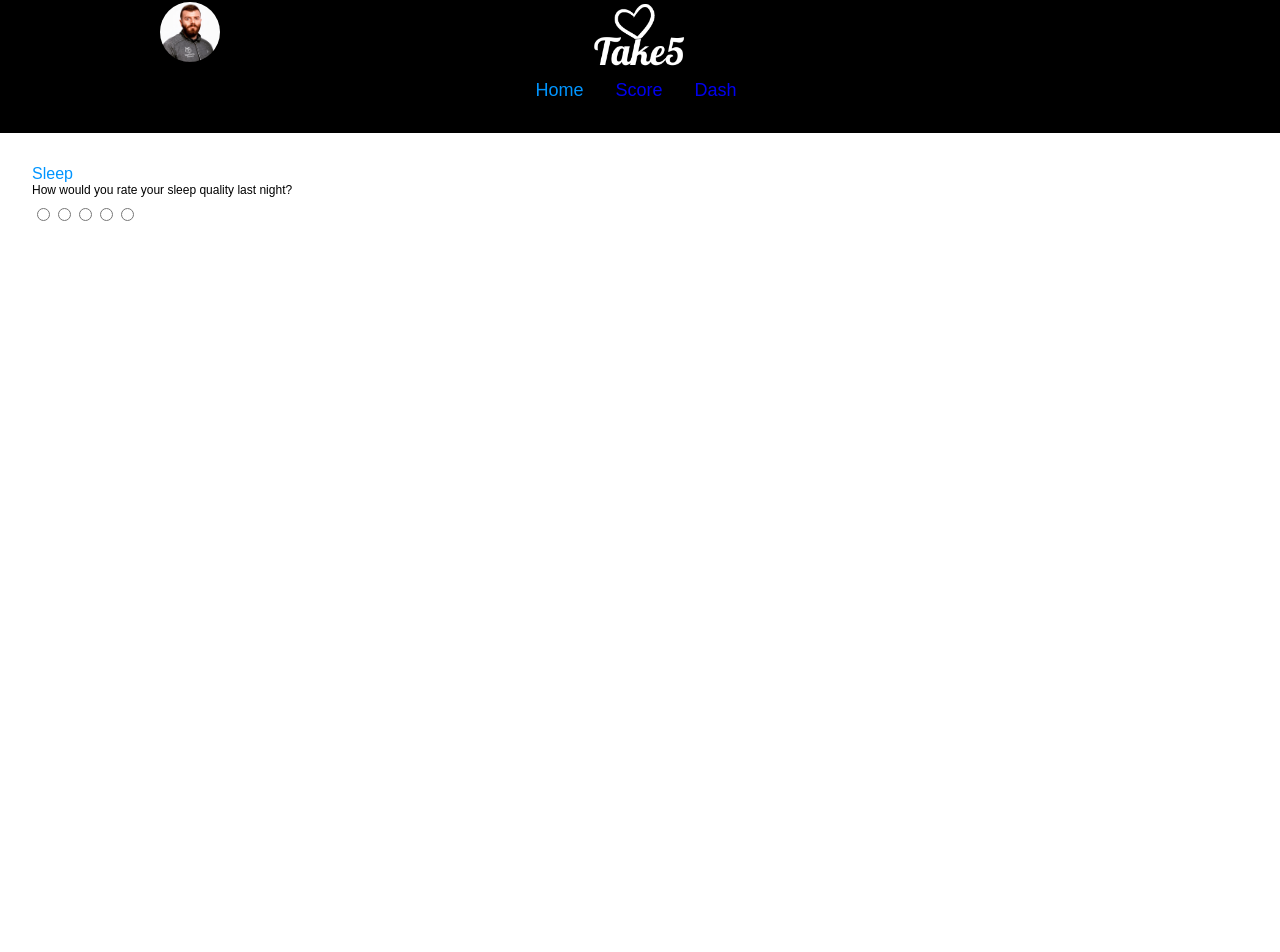
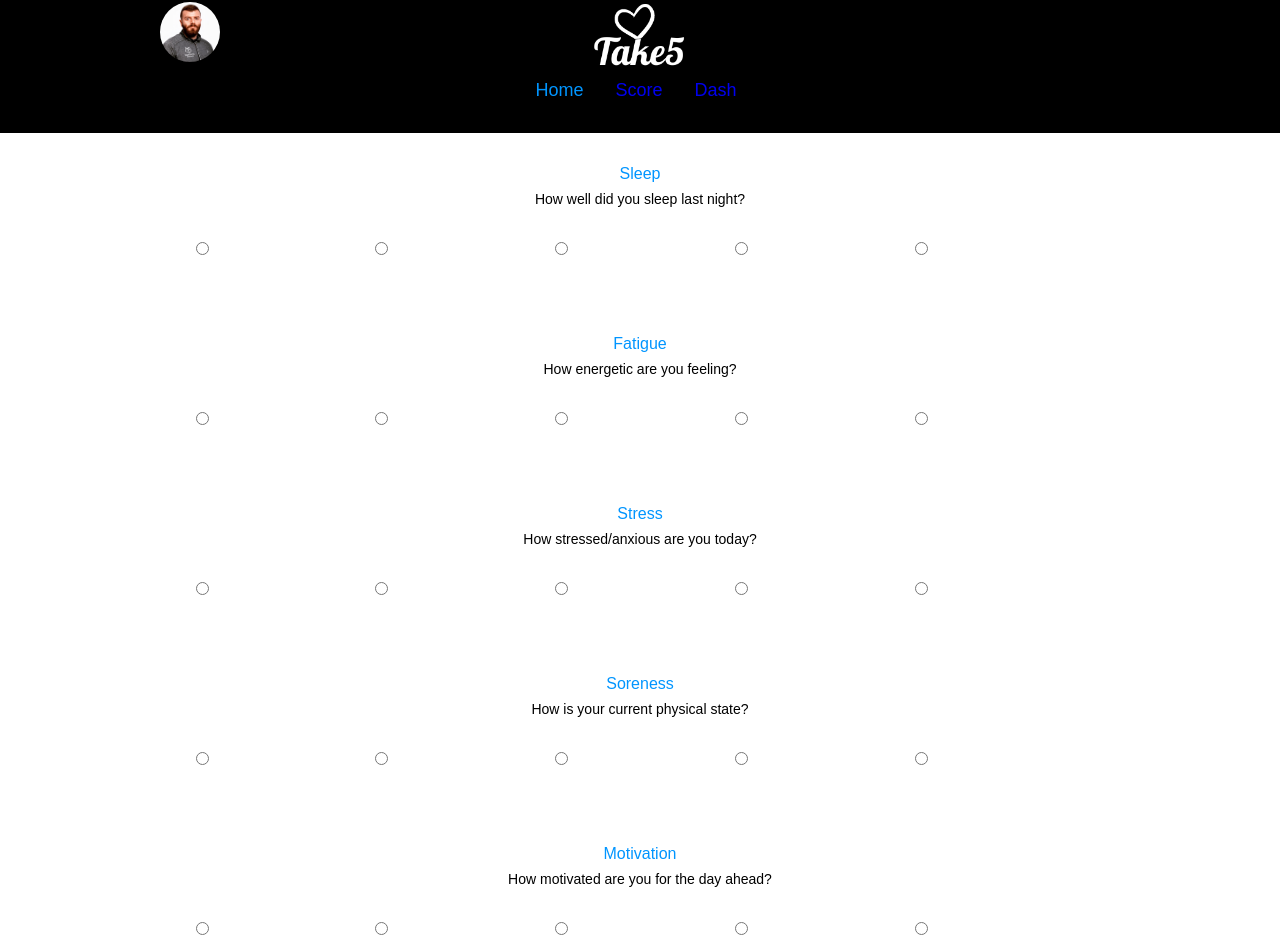
Before and after one commit to eddie-fashioni/capstone, a React (Create React App) app in the folder client/: page / in a window 1280 px wide. Shown: the part 30-982 px from the top of the page. Before the commit the page ends 800 px from the top, so only its background shows below. Built offline with nearby package versions, Linux system fonts and the light colour scheme.

Commit message:
Base structure of form

```diff
--- a/client/src/components/Survey/Survey.js
+++ b/client/src/components/Survey/Survey.js
@@ -3,8 +3,10 @@ import { Component } from "react";
 
 class Survey extends Component {
   state = {};
+  changedOption = this.changedOption.bind(this);
 
   changedOption(event) {
+    console.log(event.target.value);
     this.setState({
       selectedOption: event.target.value,
     });
@@ -14,8 +16,12 @@ class Survey extends Component {
     return (
       <form className="form">
         <div className="form-container">
-          <span className="form-category">Sleep</span>
-          <span className="form-instruction">How would you rate your sleep quality last night?</span>
+          <div className="form-section">
+            <span className="form-category">Sleep</span>
+            <span className="form-instruction">
+              How well did you sleep last night?
+            </span>
+          </div>
           <label className="form-category__sleep form-buttons">
             <input
               type="radio"
@@ -47,6 +53,201 @@ class Survey extends Component {
               checked={this.state.selectedOption === "5"}
               onChange={this.changedOption}
             />
+            <div className="form-rating">
+              <span></span>
+              <span></span>
+              <span></span>
+              <span></span>
+              <span></span>
+            </div>
+          </label>
+        </div>
+        <div className="form-container">
+          <div className="form-section">
+            <span className="form-category">Fatigue</span>
+            <span className="form-instruction">
+              How energetic are you feeling?
+            </span>
+          </div>
+          <label className="form-category__fatigue form-buttons">
+            <input
+              type="radio"
+              value="1"
+              checked={this.state.selectedOption === "1"}
+              onChange={this.changedOption}
+            />
+            <input
+              type="radio"
+              value="2"
+              checked={this.state.selectedOption === "2"}
+              onChange={this.changedOption}
+            />
+            <input
+              type="radio"
+              value="3"
+              checked={this.state.selectedOption === "3"}
+              onChange={this.changedOption}
+            />
+            <input
+              type="radio"
+              value="4"
+              checked={this.state.selectedOption === "4"}
+              onChange={this.changedOption}
+            />
+            <input
+              type="radio"
+              value="5"
+              checked={this.state.selectedOption === "5"}
+              onChange={this.changedOption}
+            />
+            <div className="form-rating">
+              <span></span>
+              <span></span>
+              <span></span>
+              <span></span>
+              <span></span>
+            </div>
+          </label>
+        </div>
+        <div className="form-container">
+          <div className="form-section">
+            <span className="form-category">Stress</span>
+            <span className="form-instruction">
+              How stressed/anxious are you today?
+            </span>
+          </div>
+          <label className="form-category__stress form-buttons">
+            <input
+              type="radio"
+              value="1"
+              checked={this.state.selectedOption === "1"}
+              onChange={this.changedOption}
+            />
+            <input
+              type="radio"
+              value="2"
+              checked={this.state.selectedOption === "2"}
+              onChange={this.changedOption}
+            />
+            <input
+              type="radio"
+              value="3"
+              checked={this.state.selectedOption === "3"}
+              onChange={this.changedOption}
+            />
+            <input
+              type="radio"
+              value="4"
+              checked={this.state.selectedOption === "4"}
+              onChange={this.changedOption}
+            />
+            <input
+              type="radio"
+              value="5"
+              checked={this.state.selectedOption === "5"}
+              onChange={this.changedOption}
+            />
+            <div className="form-rating">
+              <span></span>
+              <span></span>
+              <span></span>
+              <span></span>
+              <span></span>
+            </div>
+          </label>
+        </div>
+        <div className="form-container">
+          <div className="form-section">
+            <span className="form-category">Soreness</span>
+            <span className="form-instruction">
+              How is your current physical state?
+            </span>
+          </div>
+          <label className="form-category__soreness form-buttons">
+            <input
+              type="radio"
+              value="1"
+              checked={this.state.selectedOption === "1"}
+              onChange={this.changedOption}
+            />
+            <input
+              type="radio"
+              value="2"
+              checked={this.state.selectedOption === "2"}
+              onChange={this.changedOption}
+            />
+            <input
+              type="radio"
+              value="3"
+              checked={this.state.selectedOption === "3"}
+              onChange={this.changedOption}
+            />
+            <input
+              type="radio"
+              value="4"
+              checked={this.state.selectedOption === "4"}
+              onChange={this.changedOption}
+            />
+            <input
+              type="radio"
+              value="5"
+              checked={this.state.selectedOption === "5"}
+              onChange={this.changedOption}
+            />
+            <div className="form-rating">
+              <span></span>
+              <span></span>
+              <span></span>
+              <span></span>
+              <span></span>
+            </div>
+          </label>
+        </div>
+        <div className="form-container">
+          <div className="form-section">
+            <span className="form-category">Motivation</span>
+            <span className="form-instruction">
+              How motivated are you for the day ahead?
+            </span>
+          </div>
+          <label className="form-category__sleep form-buttons">
+            <input
+              type="radio"
+              value="1"
+              checked={this.state.selectedOption === "1"}
+              onChange={this.changedOption}
+            />
+            <input
+              type="radio"
+              value="2"
+              checked={this.state.selectedOption === "2"}
+              onChange={this.changedOption}
+            />
+            <input
+              type="radio"
+              value="3"
+              checked={this.state.selectedOption === "3"}
+              onChange={this.changedOption}
+            />
+            <input
+              type="radio"
+              value="4"
+              checked={this.state.selectedOption === "4"}
+              onChange={this.changedOption}
+            />
+            <input
+              type="radio"
+              value="5"
+              checked={this.state.selectedOption === "5"}
+              onChange={this.changedOption}
+            />
+            <div className="form-rating">
+              <span></span>
+              <span></span>
+              <span></span>
+              <span></span>
+              <span></span>
+            </div>
           </label>
         </div>
       </form>
--- a/client/src/components/Survey/Survey.scss
+++ b/client/src/components/Survey/Survey.scss
@@ -4,22 +4,31 @@
 .form {
   margin: 2rem;
 
-  &-container {
+  &-section {
   display: flex;
   flex-direction: column;
+  align-items: center;
   }
 
   &-category {
     color: $primary-color-blue;
     font-weight: 500;
+    padding-bottom: 0.5rem;
   }
 
   &-instruction {
-    font-size: 12px;
+    font-size: 14px;
   }
 
   &-buttons {
-    padding: 0.5rem 0;
+    display: flex;
+    justify-content: space-evenly;
+    padding: 2rem 0 5rem 0;
   }
 
 }
+
+.rating {
+  display: flex;
+  flex-direction: column;
+}
```
